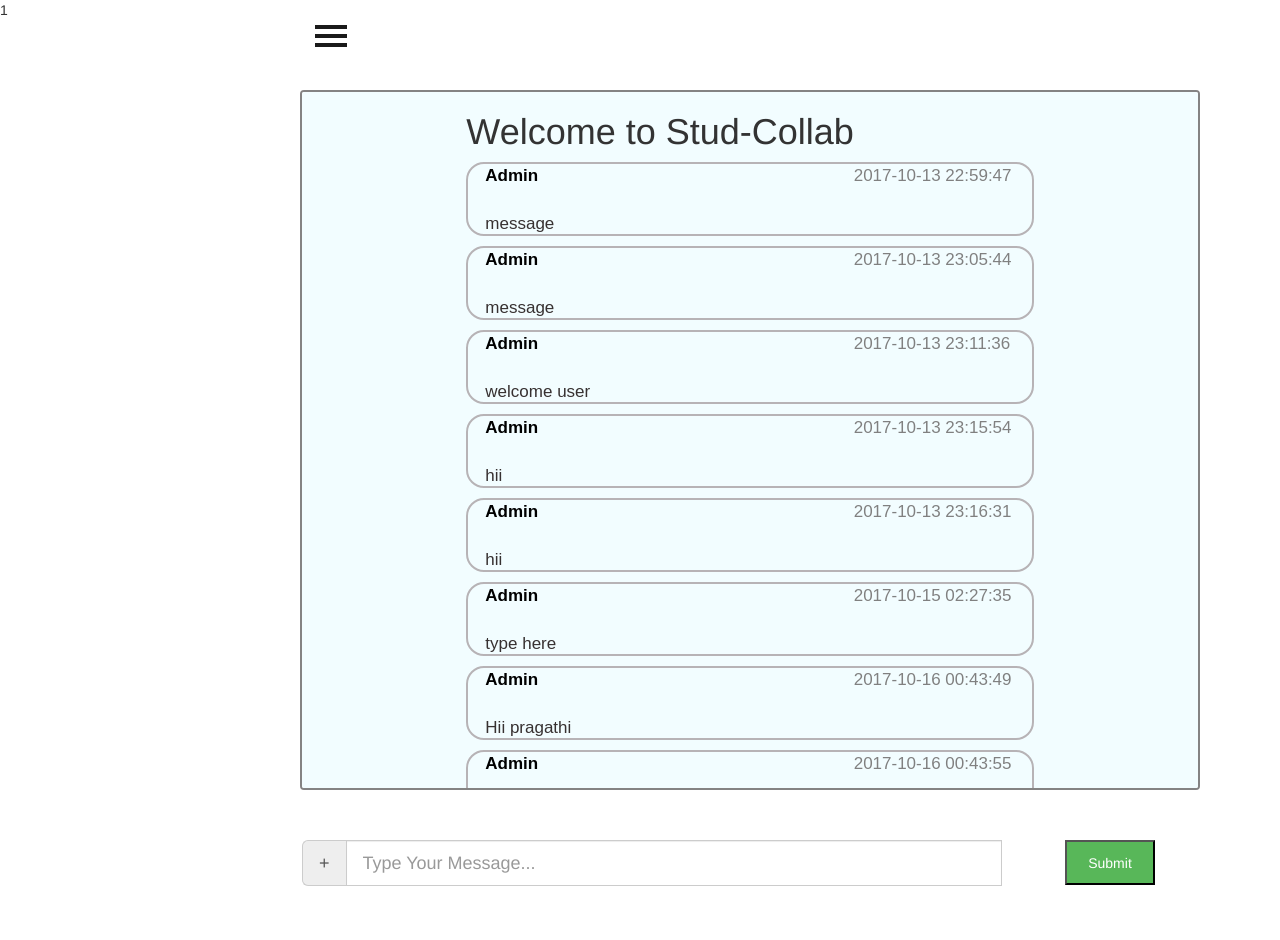
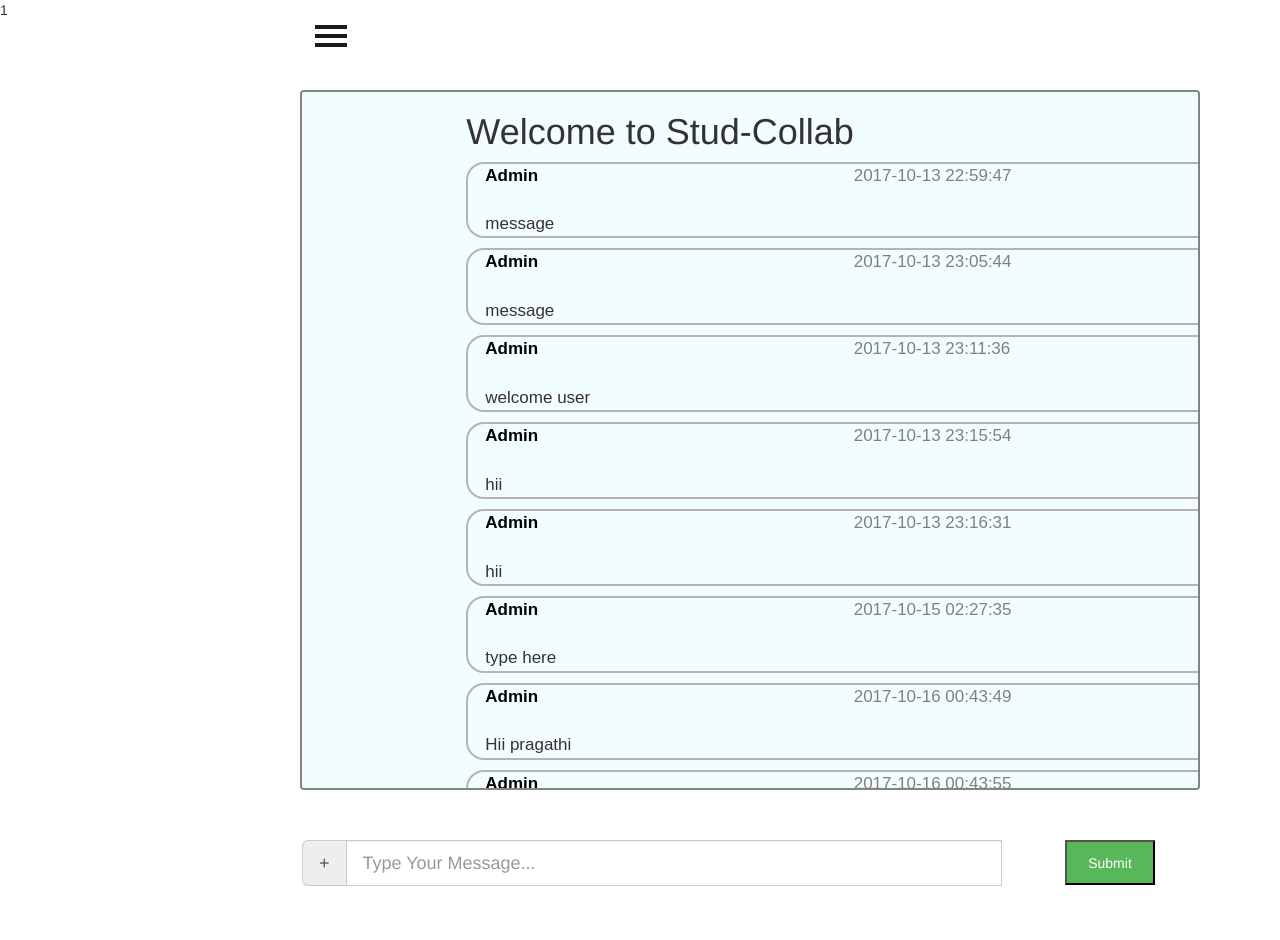
Before and after one commit to nmala001/WebProgramming_Slack, a PHP site: page /WebProgramming_Slack/dashboard.php in a window 1280 px wide; the page is wider, and only the part inside the window is pictured. Shown: the top 940 px of that part. Run offline with PHP 8.4, Linux system fonts and the light colour scheme; a user stored in the database is signed in; data comes from the database, SQL or seed files in the repository; data that the repository does not hold is empty; some libraries are stand-ins or nearby versions.

Commit message:
updated msg display

```diff
--- a/queries.php
+++ b/queries.php
@@ -1,6 +1,7 @@
 <style>
 .msg{
-  height:70px ;
+  min-height: 50px;
+  overflow: hidden;
   color: blue ;
   box-sizing: content-box;
   border: 2px  solid #b7b3b6;
@@ -8,7 +9,7 @@
   margin-bottom: 10px;
   font-family: sans-serif;
   font-size: 17px;
-  ba
+  width: 750px;
 }
 #s1{
   color: Black;
```
